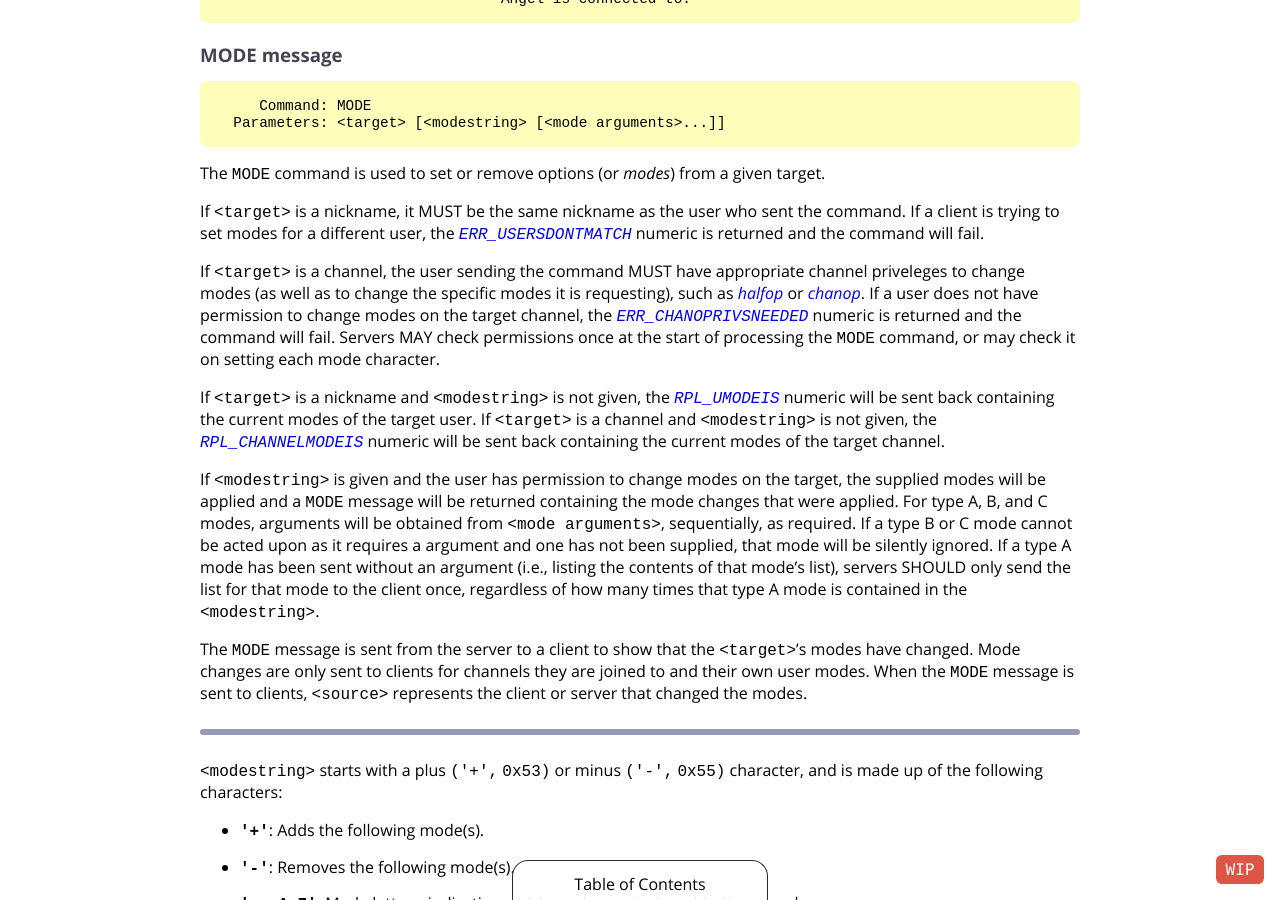
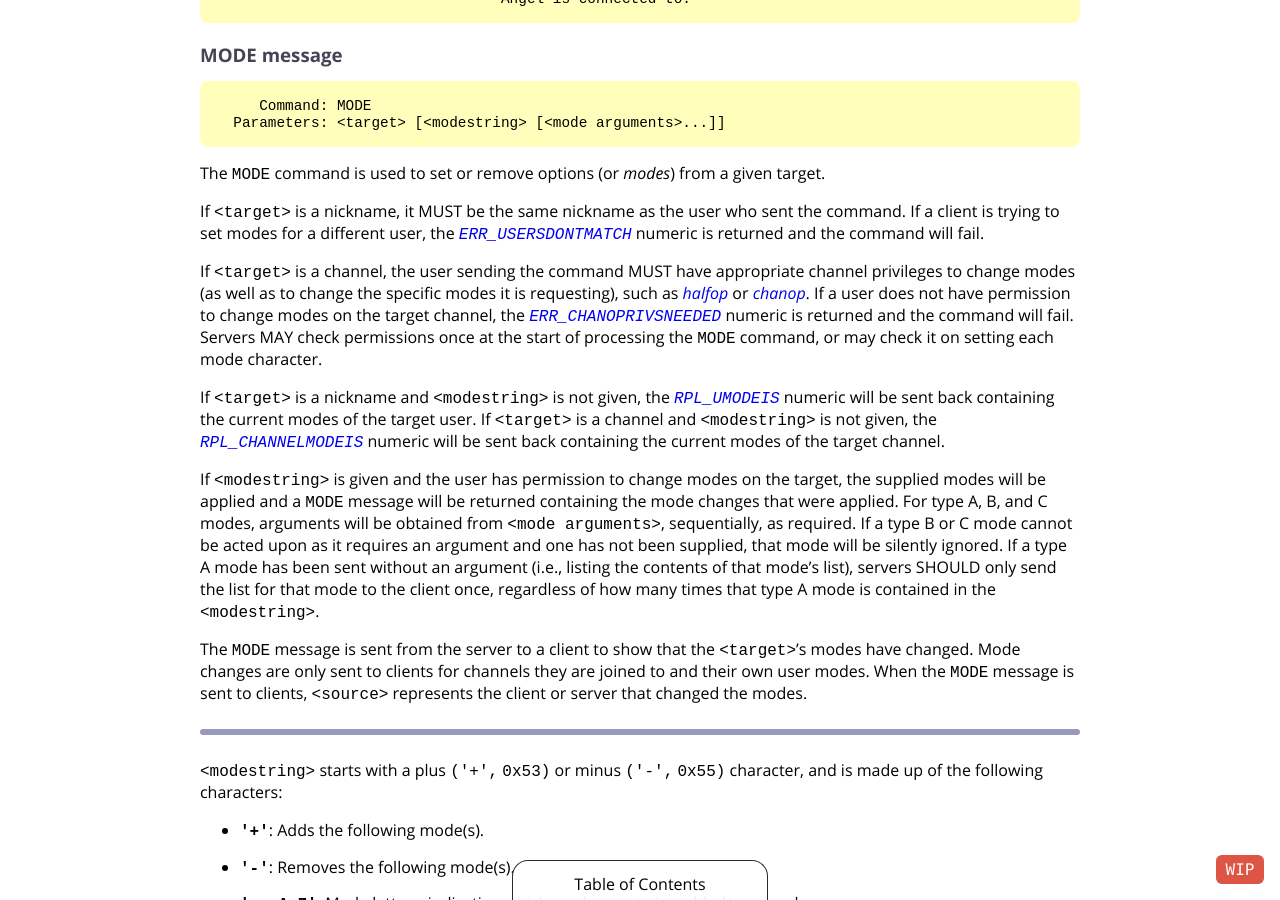
Before and after one commit to ircdocs/modern-irc, a Jekyll site: the page built from index.md, in a window 1280 px wide and 900 px high, scrolled down 29325 px. Built offline with Jekyll 4.4.1, drawn with Linux system fonts in a browser that asks for light colours; some of the changed text lies outside the part shown.

Commit message:
Fix typos

```diff
--- a/_includes/modern-appendix.md
+++ b/_includes/modern-appendix.md
@@ -58,7 +58,7 @@ If a user has this mode, this indicates that they are a network [operator](#oper
 
 This mode is standard, and the mode letter used for it is `"+O"`.
 
-If a user has this mode, this indicates that they are a server [operator](#operators). A local operator has [operator](#operators) priveleges for their server, and not for the rest of the network.
+If a user has this mode, this indicates that they are a server [operator](#operators). A local operator has [operator](#operators) privileges for their server, and not for the rest of the network.
 
 ### Registered User Mode
 
@@ -145,9 +145,9 @@ A channel that is set to secret will not show up in responses to the [`LIST`](#l
 
 This mode is standard, and the mode letter used for it is `"+t"`.
 
-This channel mode controls whether channel priveleges are required to set the topic, and does not have any value.
+This channel mode controls whether channel privileges are required to set the topic, and does not have any value.
 
-If this mode is enabled, users must have channel priveledges such as [halfop](#halfop-prefix) or [operator](#operator-prefix) status in order to change the topic of a channel. In a channel that does not have this mode enabled, anyone may set the topic of the channel using the [`TOPIC`](#topic-message) command.
+If this mode is enabled, users must have channel privileges such as [halfop](#halfop-prefix) or [operator](#operator-prefix) status in order to change the topic of a channel. In a channel that does not have this mode enabled, anyone may set the topic of the channel using the [`TOPIC`](#topic-message) command.
 
 ### No External Messages Mode
 
@@ -744,7 +744,7 @@ Indicates that the command failed because the user is not an [IRC operator](#ope
 
       "<client> <channel> :You're not channel operator"
 
-Indicates that a command failed because the client does not have the appropriate [channel priveleges](#channel-operators). This numeric can apply for different prefixes such as [halfop](#halfop-prefix), [operator](#operator-prefix), etc. The text used in the last param of this message may vary.
+Indicates that a command failed because the client does not have the appropriate [channel privileges](#channel-operators). This numeric can apply for different prefixes such as [halfop](#halfop-prefix), [operator](#operator-prefix), etc. The text used in the last param of this message may vary.
 
 ### `ERR_CANTKILLSERVER (483)`
 
--- a/index.md
+++ b/index.md
@@ -1041,11 +1041,11 @@ The `MODE` command is used to set or remove options (or *modes*) from a given ta
 
 If `<target>` is a nickname, it MUST be the same nickname as the user who sent the command. If a client is trying to set modes for a different user, the [`ERR_USERSDONTMATCH`](#errusersdontmatch-502) numeric is returned and the command will fail.
 
-If `<target>` is a channel, the user sending the command MUST have appropriate channel priveleges to change modes (as well as to change the specific modes it is requesting), such as [halfop](#halfop-prefix) or [chanop](#operator-prefix). If a user does not have permission to change modes on the target channel, the [`ERR_CHANOPRIVSNEEDED`](#errchanoprivsneeded-482) numeric is returned and the command will fail. Servers MAY check permissions once at the start of processing the `MODE` command, or may check it on setting each mode character.
+If `<target>` is a channel, the user sending the command MUST have appropriate channel privileges to change modes (as well as to change the specific modes it is requesting), such as [halfop](#halfop-prefix) or [chanop](#operator-prefix). If a user does not have permission to change modes on the target channel, the [`ERR_CHANOPRIVSNEEDED`](#errchanoprivsneeded-482) numeric is returned and the command will fail. Servers MAY check permissions once at the start of processing the `MODE` command, or may check it on setting each mode character.
 
 If `<target>` is a nickname and `<modestring>` is not given, the [`RPL_UMODEIS`](#rplumodeis-221) numeric will be sent back containing the current modes of the target user. If `<target>` is a channel and `<modestring>` is not given, the [`RPL_CHANNELMODEIS`](#rplchannelmodeis-324) numeric will be sent back containing the current modes of the target channel.
 
-If `<modestring>` is given and the user has permission to change modes on the target, the supplied modes will be applied and a `MODE` message will be returned containing the mode changes that were applied. For type A, B, and C modes, arguments will be obtained from `<mode arguments>`, sequentially, as required. If a type B or C mode cannot be acted upon as it requires a argument and one has not been supplied, that mode will be silently ignored. If a type A mode has been sent without an argument (i.e., listing the contents of that mode's list), servers SHOULD only send the list for that mode to the client once, regardless of how many times that type A mode is contained in the `<modestring>`.
+If `<modestring>` is given and the user has permission to change modes on the target, the supplied modes will be applied and a `MODE` message will be returned containing the mode changes that were applied. For type A, B, and C modes, arguments will be obtained from `<mode arguments>`, sequentially, as required. If a type B or C mode cannot be acted upon as it requires an argument and one has not been supplied, that mode will be silently ignored. If a type A mode has been sent without an argument (i.e., listing the contents of that mode's list), servers SHOULD only send the list for that mode to the client once, regardless of how many times that type A mode is contained in the `<modestring>`.
 
 The `MODE` message is sent from the server to a client to show that the `<target>`'s modes have changed. Mode changes are only sent to clients for channels they are joined to and their own user modes. When the `MODE` message is sent to clients, `<source>` represents the client or server that changed the modes.
 
@@ -1105,7 +1105,7 @@ Message Examples:
 
       :irc.example.com MODE #foobar +o bunny
                                       ; The irc.example.com server gave channel
-                                      operator priveleges to bunny on #foobar.
+                                      operator privileges to bunny on #foobar.
 
 
 ## Sending Messages
```
Also changed, not shown: other parts of index.md (+5 -5 lines), dcc.md (+2 -2 lines), formatting.md (+1 -1 lines).
